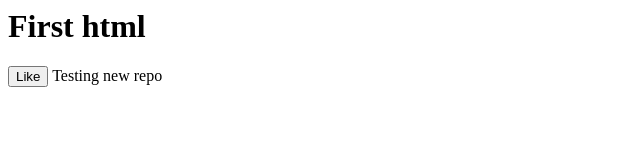
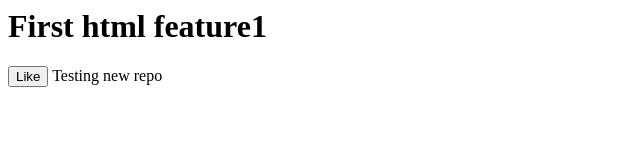
Before and after one commit to gunasekhar96/localrepo, a plain HTML site: page index.html in a window 1280 px wide. Shown: the whole page, without its empty margins (0-640 px from the left). Drawn offline with Linux system fonts and the light colour scheme.

Commit message:
updated index for feature 2

```diff
--- a/index.html
+++ b/index.html
@@ -1,5 +1,5 @@
 <header>
-    <h1>First html</h1>
+    <h1>First html feature1</h1>
 
     <link >
 </header>
```
